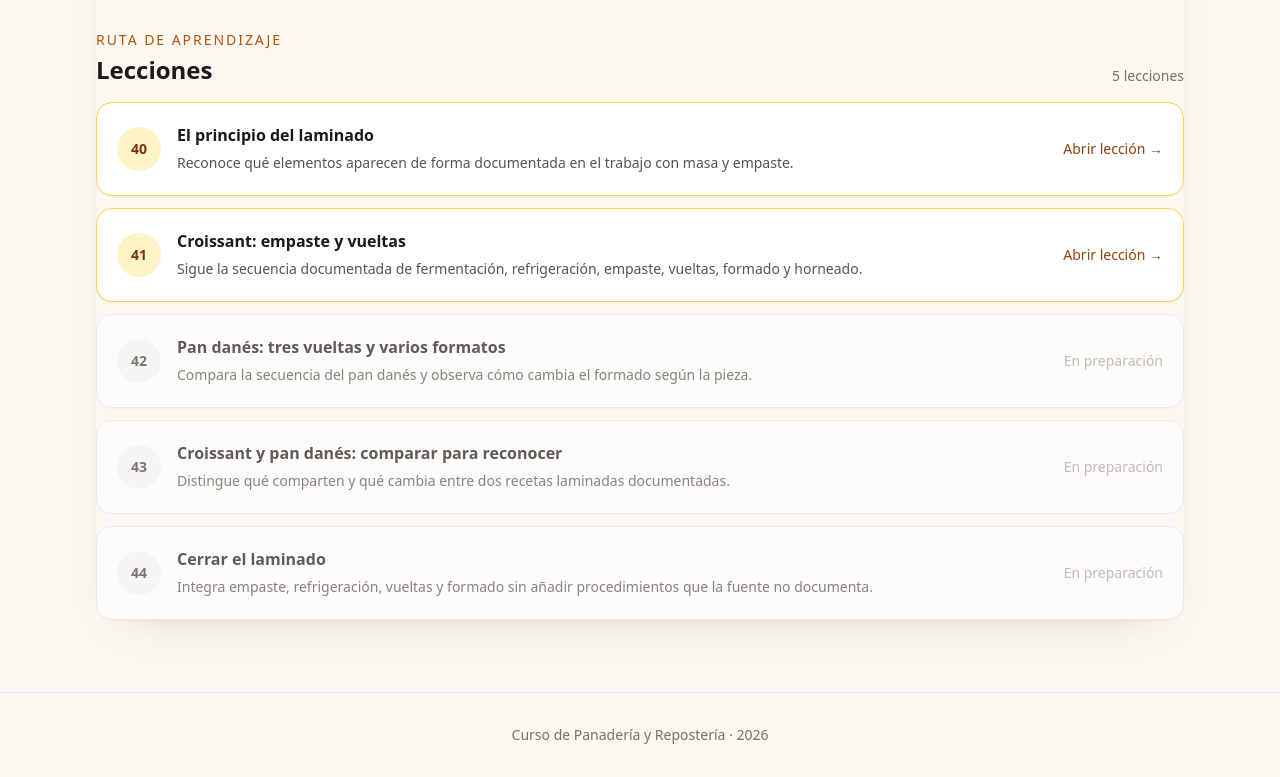
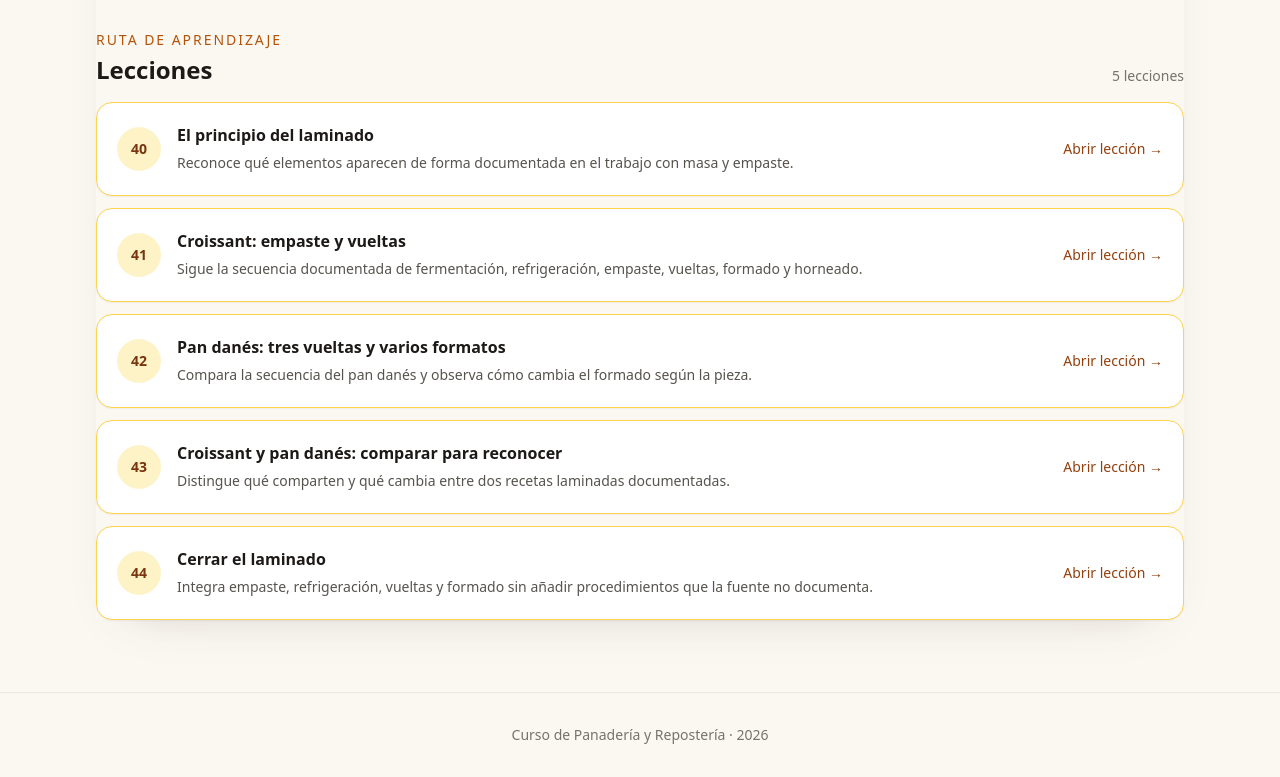
Before and after one commit to Drworm82/CursoPanadero, a Next.js app: page /modulo-6 in a window 1280 px wide. Shown: the part 934-1711 px from the top of the page. Built offline with nearby package versions, Linux system fonts and the light colour scheme; no server answers.

Commit message:
feat: activate lessons 42 43 44

```diff
--- a/pages/modulo-6.js
+++ b/pages/modulo-6.js
@@ -10,9 +10,9 @@ const module = {
 const lessons = [
   ['40', 'El principio del laminado', 'Reconoce qué elementos aparecen de forma documentada en el trabajo con masa y empaste.', '/leccion-principio-del-laminado', true],
   ['41', 'Croissant: empaste y vueltas', 'Sigue la secuencia documentada de fermentación, refrigeración, empaste, vueltas, formado y horneado.', '/leccion-croissant-empaste-y-vueltas', true],
-  ['42', 'Pan danés: tres vueltas y varios formatos', 'Compara la secuencia del pan danés y observa cómo cambia el formado según la pieza.', '/leccion-pan-danes-tres-vueltas', false],
-  ['43', 'Croissant y pan danés: comparar para reconocer', 'Distingue qué comparten y qué cambia entre dos recetas laminadas documentadas.', '/leccion-croissant-y-pan-danes-comparar', false],
-  ['44', 'Cerrar el laminado', 'Integra empaste, refrigeración, vueltas y formado sin añadir procedimientos que la fuente no documenta.', '/leccion-cerrar-el-laminado', false],
+  ['42', 'Pan danés: tres vueltas y varios formatos', 'Compara la secuencia del pan danés y observa cómo cambia el formado según la pieza.', '/leccion-pan-danes-tres-vueltas', true],
+  ['43', 'Croissant y pan danés: comparar para reconocer', 'Distingue qué comparten y qué cambia entre dos recetas laminadas documentadas.', '/leccion-croissant-y-pan-danes-comparar', true],
+  ['44', 'Cerrar el laminado', 'Integra empaste, refrigeración, vueltas y formado sin añadir procedimientos que la fuente no documenta.', '/leccion-cerrar-el-laminado', true],
 ];
 
 export default function ModuleSixPage() {
```
